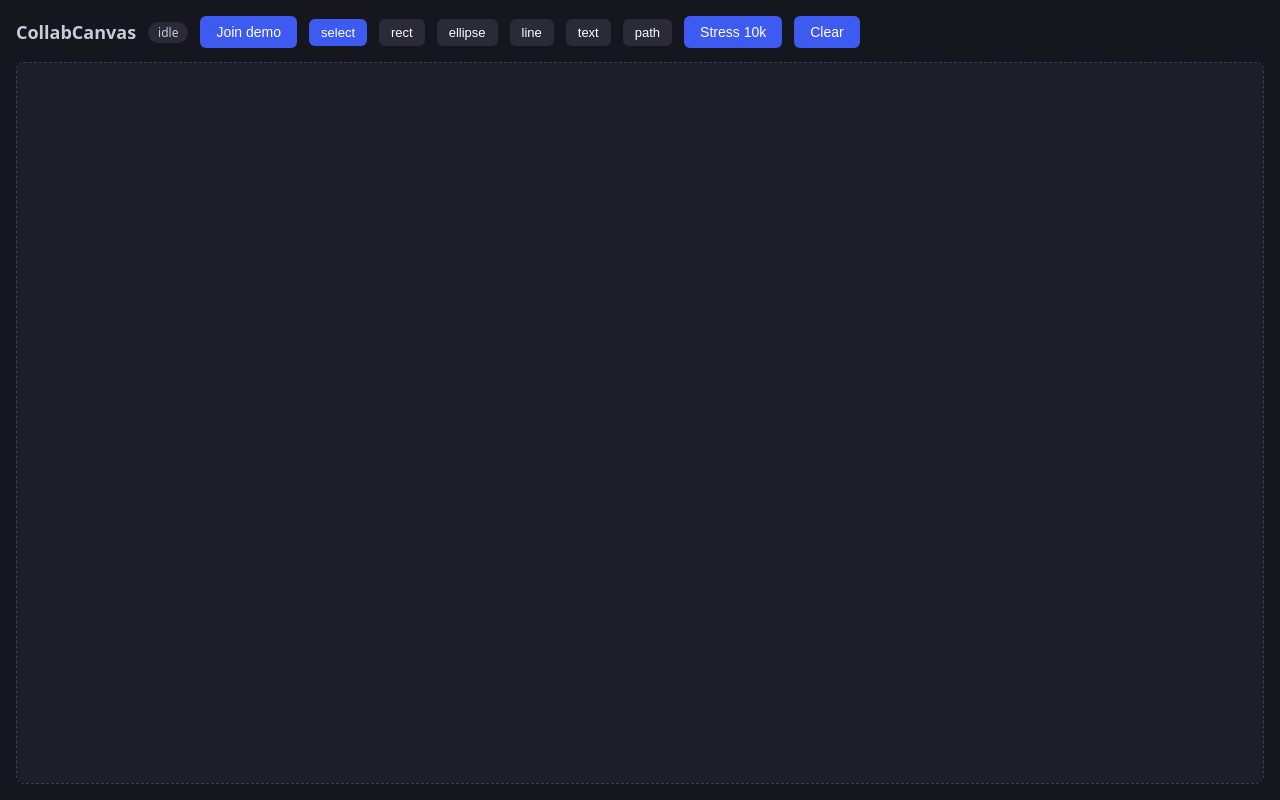
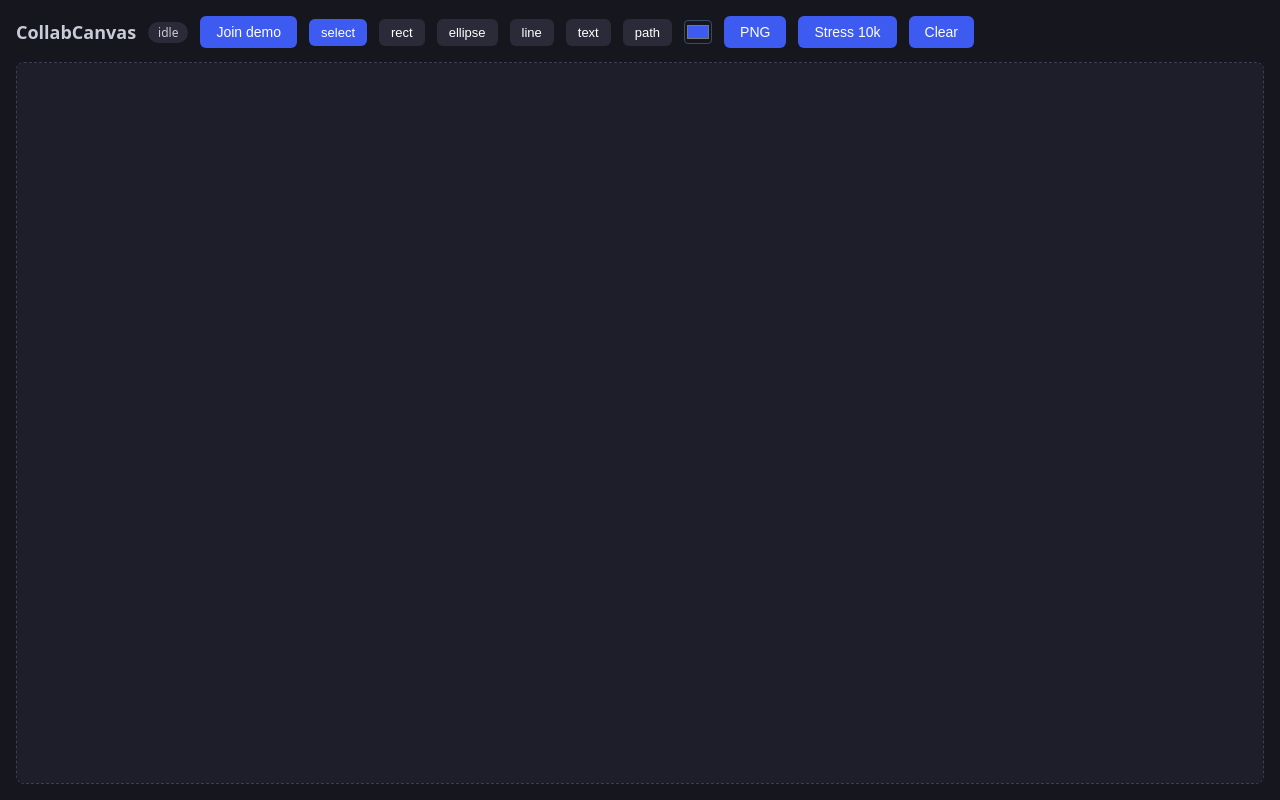
Before and after one commit to ezpectus/collabcanvas, a React (Vite) app in the folder web/: page / in a window 1280 px wide. Built offline with nearby package versions, Linux system fonts and the light colour scheme.

Commit message:
T-22: color brush + PNG export; T-21/T-22 tickets

```diff
--- a/web/src/App.css
+++ b/web/src/App.css
@@ -34,3 +34,4 @@ button.tool.active { background: #3d5af1; }
                border-radius: 4px; background: #16161ecc; color: #e8eaf2;
                font-family: sans-serif; padding: 2px 4px; resize: none;
                overflow: hidden; outline: none; z-index: 10; }
+.swatch { width: 28px; height: 24px; padding: 0; border: 1px solid #3a4a6b; border-radius: 4px; background: none; cursor: pointer }
--- a/web/src/App.tsx
+++ b/web/src/App.tsx
@@ -248,6 +248,18 @@ export default function App() {
             {t}
           </button>
         ))}
+        <input type="color" className="swatch" title="brush color"
+          defaultValue="#3d5af1"
+          onChange={(e) => editor().applyColor(e.target.value)} />
+        <button onClick={() => {
+          // T-22: export — the canvas is already a bitmap; toDataURL
+          // is the whole job. Remote cursors/handles are frame
+          // artifacts and go into the png too (honest edge).
+          const a = document.createElement('a')
+          a.href = canvasRef.current!.toDataURL('image/png')
+          a.download = `${docId}.png`
+          a.click()
+        }}>PNG</button>
         <button onClick={() => stress(10_000)}>Stress 10k</button>
         <button onClick={() => stress(0)}>Clear</button>
         {stats && (
--- a/web/src/editor.ts
+++ b/web/src/editor.ts
@@ -40,6 +40,9 @@ type WireOp = { type: OpType; payload: Record<string, unknown> }
 export class Editor {
   tool: Tool = 'select'
   readonly selected = new Set<string>()
+  /** T-22: current brush — new objects take it, applyColor repaints
+   *  the selection. fill for closed shapes, stroke for line/path. */
+  color = '#3d5af1'
   /** Text object asking for the inline editor (dblclick / click-place).
    *  The overlay lives in React-land — the editor only flags the id. */
   private wantEdit: string | null = null
@@ -123,6 +126,22 @@ export class Editor {
     this.undoStack.push(e)
     this.redraw()
   }
+  /** T-22: repaint the selection with the current brush. Stroke for
+   *  line/path, fill otherwise — matches what the renderer reads. */
+  applyColor(c: string): void {
+    this.color = c
+    const inv: WireOp[] = [], fwd: WireOp[] = []
+    for (const id of this.selected) {
+      const o = this.find(id)
+      if (!o) continue
+      const key = (o.kind === 'line' || o.kind === 'path') ? 'stroke' : 'fill'
+      inv.push({ type: 'Patch', payload: { id, props: { [key]: o.props[key] ?? null } } })
+      fwd.push({ type: 'Patch', payload: { id, props: { [key]: c } } })
+    }
+    if (fwd.length) this.recordUndo(inv, fwd)
+    for (const op of fwd) this.session.submit('Patch', op.payload)
+  }
+
   /** Text overlay commit — routed through the editor so undo sees it. */
   commitText(id: string, text: string): void {
     const old = this.find(id)?.props['text']
@@ -213,9 +232,9 @@ export class Editor {
       return
     }
     const props = this.tool === 'line'
-      ? { x1: wx, y1: wy, x2: wx, y2: wy, stroke: '#e8eaf2', lineWidth: 2 }
+      ? { x1: wx, y1: wy, x2: wx, y2: wy, stroke: this.color, lineWidth: 2 }
       : { x: wx, y: wy, w: 1, h: 1, rot: 0,
-          fill: '#3d5af1', text: this.tool === 'text' ? 'text' : undefined,
+          fill: this.color, text: this.tool === 'text' ? 'text' : undefined,
           fontSize: 16 }
     this.session.submit('Create', { id, kind: this.tool, z: this.topZ(), props })
     this.selected.clear(); this.selected.add(id)
```
Also changed, not shown: 1 other file (tests, documents, lock files or other folders).
